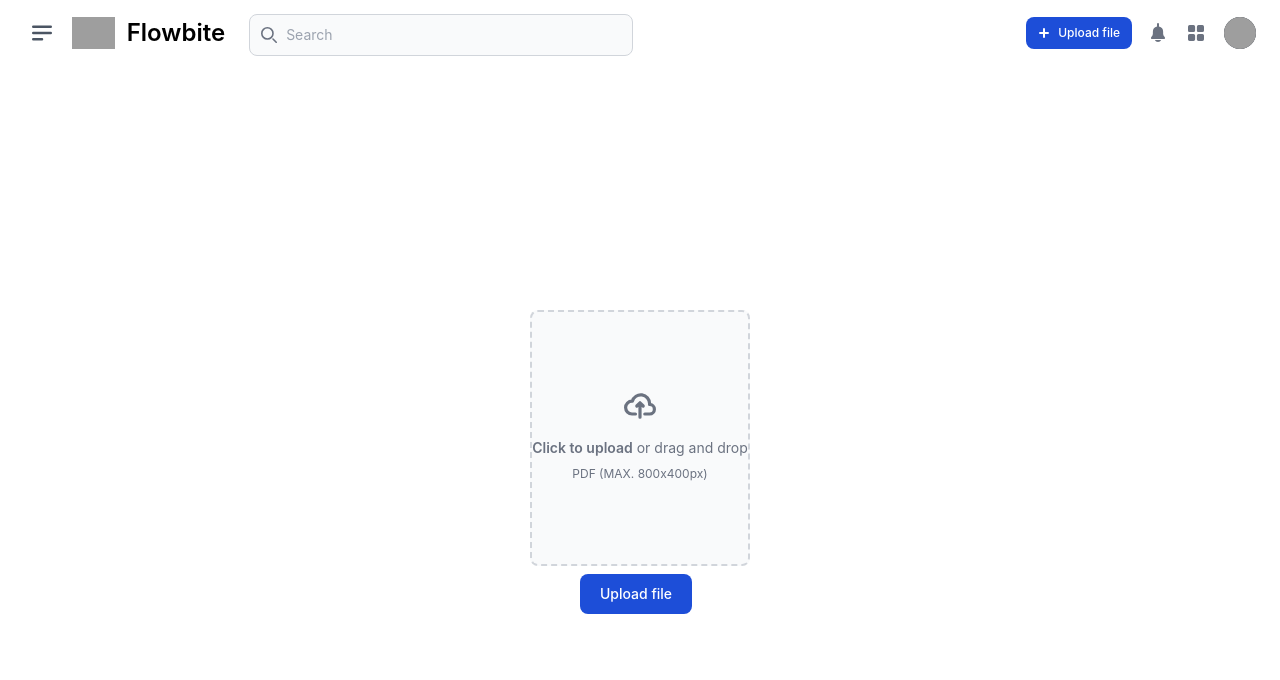
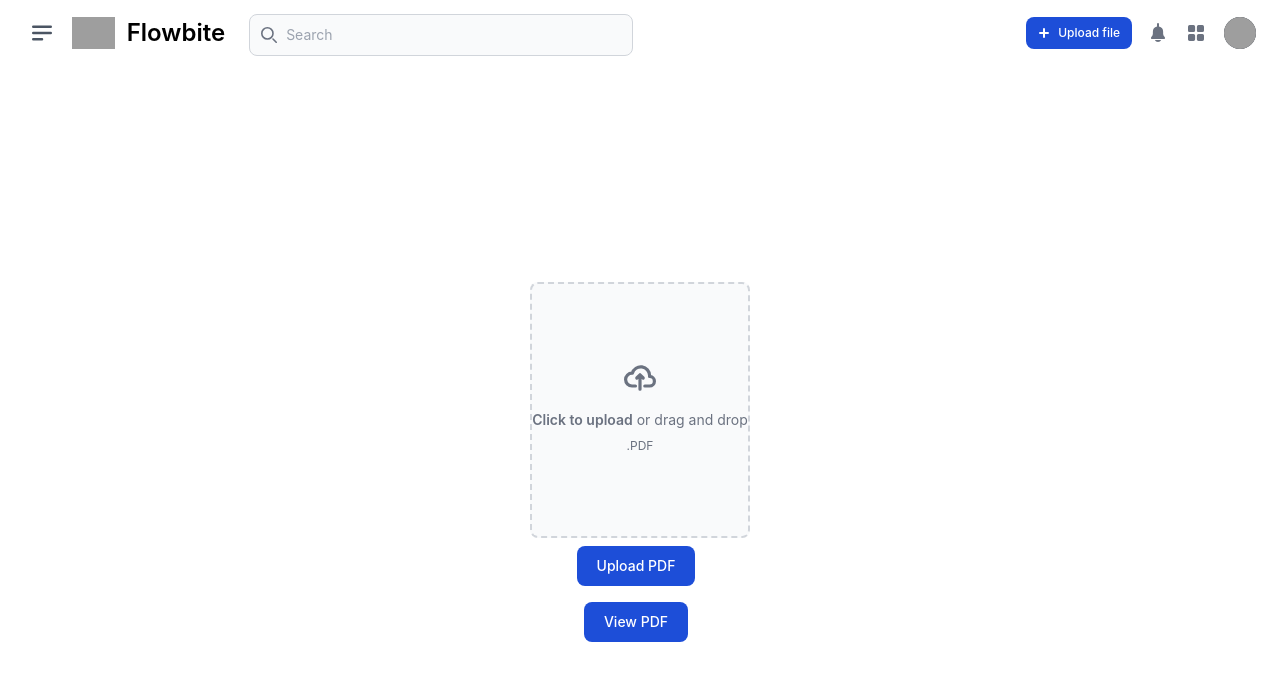
Before and after one commit to OscarKristland/InvoiceReader, a React (Vite) app in the folder frontend/: page /invoice in a window 1280 px wide. Shown: the top 680 px of the page. Built offline with nearby package versions, Linux system fonts and the light colour scheme; grey boxes are pictures that could not be loaded.

Commit message:
small progress

```diff
--- a/frontend/src/components/Uploader.tsx
+++ b/frontend/src/components/Uploader.tsx
@@ -4,10 +4,10 @@
   const [selectedFile, setSelectedFile] = useState<File | null>(null);
   const [uploadedFiles, setUploadedFiles] = useState<File[]>([]);
 
-
   const handleFileChange = (e: ChangeEvent<HTMLInputElement>) => {
     if (e.target.files && e.target.files.length > 0) {
       const file = e.target.files?.[0];
+
       setSelectedFile(file || null);
     }
   };
@@ -63,13 +63,12 @@
             <span className="font-semibold">Click to upload</span> or drag and
             drop
           </p>
-          <p className="text-xs text-gray-500 dark:text-gray-400">
-            PDF (MAX. 800x400px)
-          </p>
+          <p className="text-xs text-gray-500 dark:text-gray-400">.PDF</p>
         </div>
         <input
           id="dropzone-file"
           type="file"
+          accept=".pdf"
           className="hidden"
           onChange={handleFileChange}
         />
@@ -79,7 +78,14 @@
         type="button"
         className="mt-2 text-white bg-blue-700 hover:bg-blue-800 focus:ring-4 focus:ring-blue-300 font-medium rounded-lg text-sm px-5 py-2.5 me-2 mb-2 dark:bg-blue-600 dark:hover:bg-blue-700 focus:outline-none dark:focus:ring-blue-800"
       >
-        Upload file
+        Upload PDF
+      </button>
+      <button
+        onClick={handleUpload}
+        type="button"
+        className="mt-2 text-white bg-blue-700 hover:bg-blue-800 focus:ring-4 focus:ring-blue-300 font-medium rounded-lg text-sm px-5 py-2.5 me-2 mb-2 dark:bg-blue-600 dark:hover:bg-blue-700 focus:outline-none dark:focus:ring-blue-800"
+      >
+        View PDF
       </button>
       <div>
         {uploadedFiles.length > 0 && (
@@ -92,7 +98,6 @@
             </ul>
           </div>
         )}
-
       </div>
     </div>
   );
```
